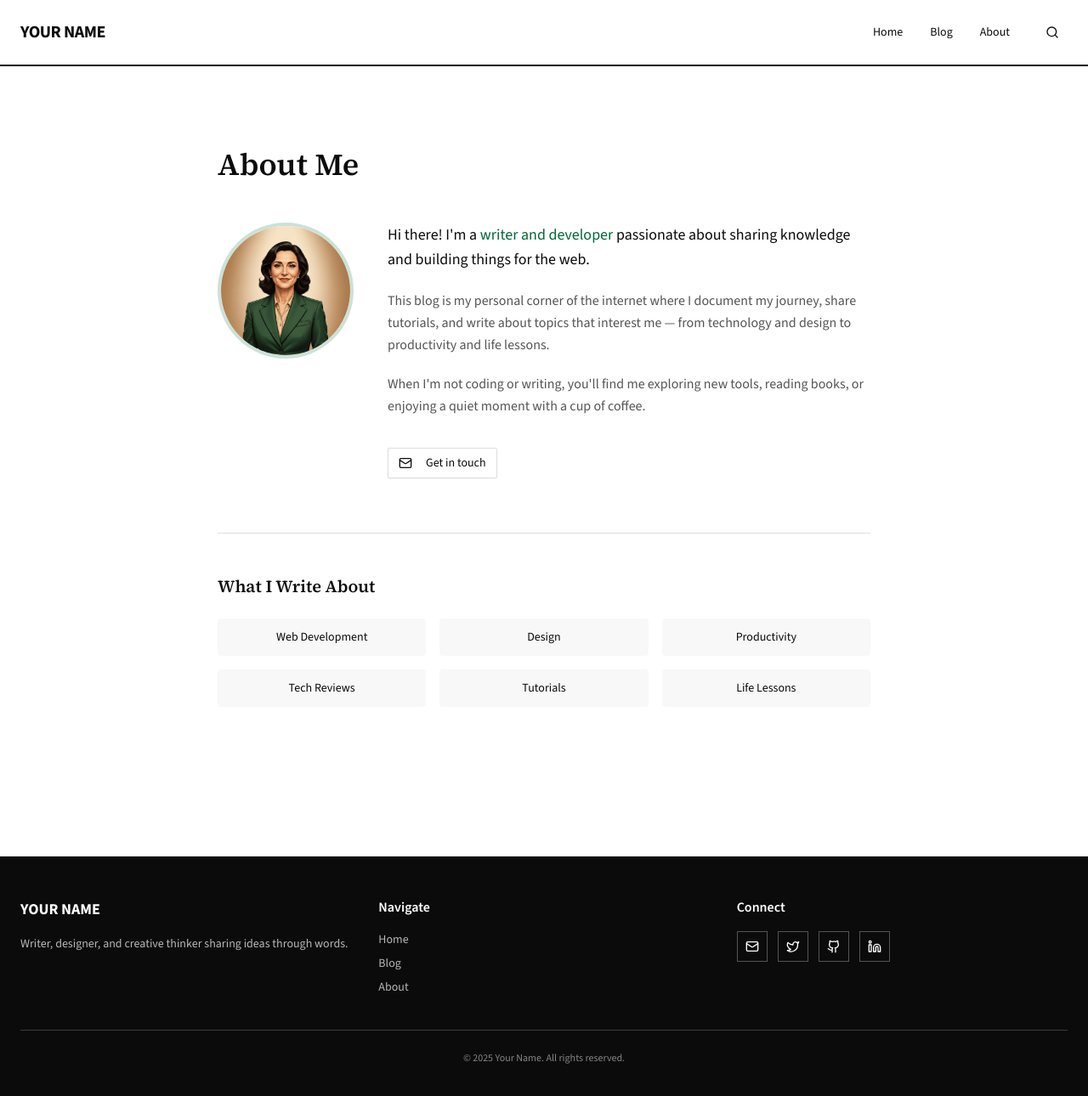
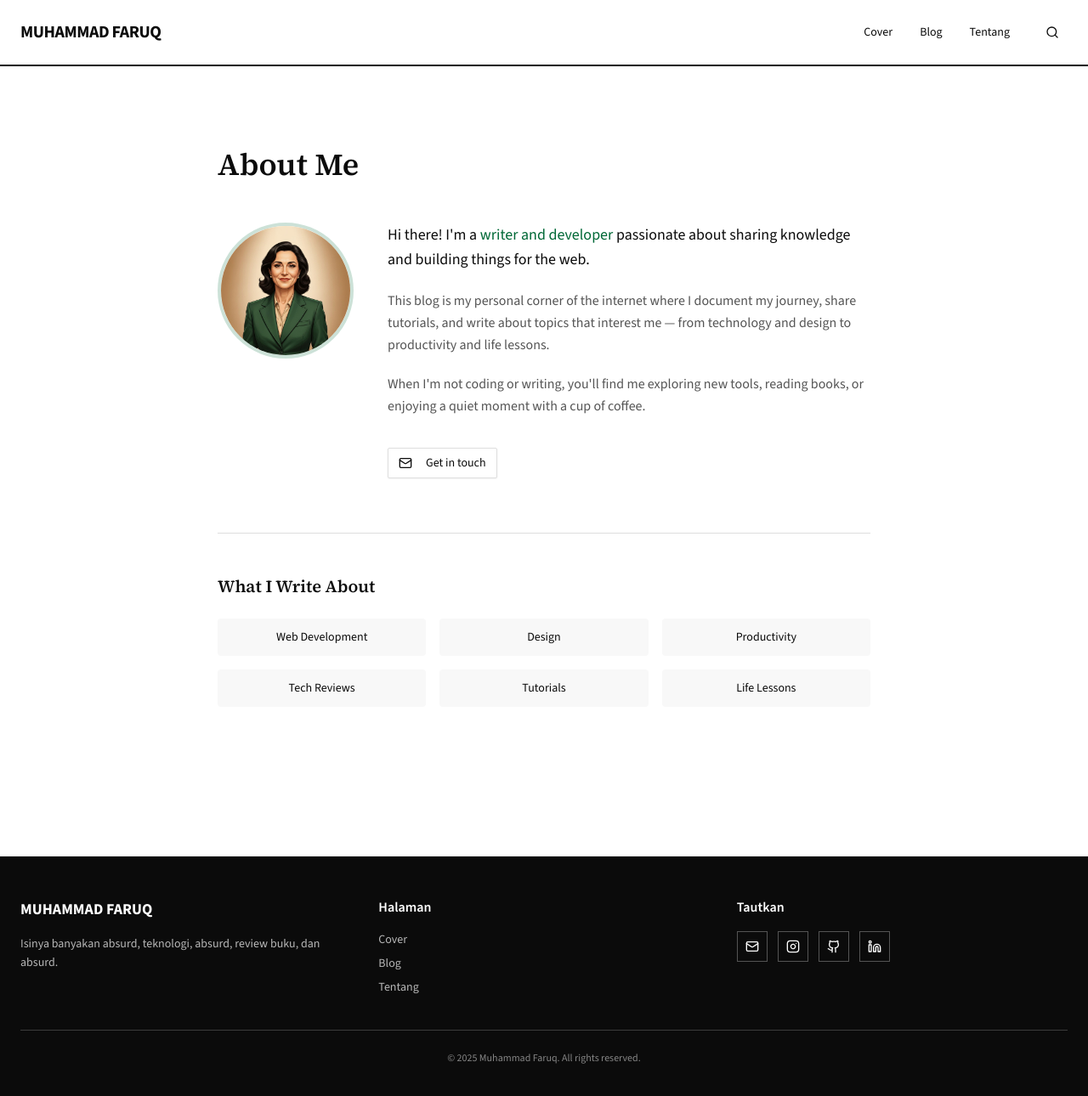
Before and after one commit to hzqula/blog, a Next.js app: page /about in a window 1280 px wide. Shown: the top 1290 px of the page at 85% size. Built offline with nearby package versions, Linux system fonts and the light colour scheme.

Commit message:
feat: modify based on real cuy

```diff
--- a/components/footer.tsx
+++ b/components/footer.tsx
@@ -1,5 +1,5 @@
-import Link from "next/link"
-import { Github, Twitter, Linkedin, Mail } from "lucide-react"
+import Link from "next/link";
+import { Github, Twitter, Linkedin, Mail, Instagram } from "lucide-react";
 
 export function Footer() {
   return (
@@ -8,48 +8,58 @@ export function Footer() {
         <div className="grid md:grid-cols-3 gap-8">
           {/* Brand */}
           <div>
-            <h3 className="font-bold text-lg uppercase mb-4">Your Name</h3>
+            <h3 className="font-bold text-lg uppercase mb-4">Muhammad Faruq</h3>
             <p className="text-background/70 text-sm leading-relaxed">
-              Writer, designer, and creative thinker sharing ideas through words.
+              Isinya banyakan absurd, teknologi, absurd, review buku, dan
+              absurd.
             </p>
           </div>
 
           {/* Quick Links */}
           <div>
-            <h4 className="font-semibold mb-4">Navigate</h4>
+            <h4 className="font-semibold mb-4">Halaman</h4>
             <nav className="flex flex-col gap-2">
-              <Link href="/" className="text-sm text-background/70 hover:text-background transition-colors">
-                Home
+              <Link
+                href="/"
+                className="text-sm text-background/70 hover:text-background transition-colors"
+              >
+                Cover
               </Link>
-              <Link href="/blog" className="text-sm text-background/70 hover:text-background transition-colors">
+              <Link
+                href="/blog"
+                className="text-sm text-background/70 hover:text-background transition-colors"
+              >
                 Blog
               </Link>
-              <Link href="/about" className="text-sm text-background/70 hover:text-background transition-colors">
-                About
+              <Link
+                href="/about"
+                className="text-sm text-background/70 hover:text-background transition-colors"
+              >
+                Tentang
               </Link>
             </nav>
           </div>
 
           {/* Contact */}
           <div>
-            <h4 className="font-semibold mb-4">Connect</h4>
+            <h4 className="font-semibold mb-4">Tautkan</h4>
             <div className="flex items-center gap-3">
               <Link
-                href="mailto:hello@example.com"
+                href="mailto:hellhzqoolao@gmail.com"
                 className="w-9 h-9 border border-background/30 flex items-center justify-center hover:border-background hover:bg-background hover:text-foreground transition-colors"
               >
                 <Mail className="h-4 w-4" />
               </Link>
               <Link
-                href="https://twitter.com"
+                href="https://instagram.com/muhammadfaruq.hz"
                 target="_blank"
                 rel="noopener noreferrer"
                 className="w-9 h-9 border border-background/30 flex items-center justify-center hover:border-background hover:bg-background hover:text-foreground transition-colors"
               >
-                <Twitter className="h-4 w-4" />
+                <Instagram className="h-4 w-4" />
               </Link>
               <Link
-                href="https://github.com"
+                href="https://github.com/hzqula"
                 target="_blank"
                 rel="noopener noreferrer"
                 className="w-9 h-9 border border-background/30 flex items-center justify-center hover:border-background hover:bg-background hover:text-foreground transition-colors"
@@ -57,7 +67,7 @@ export function Footer() {
                 <Github className="h-4 w-4" />
               </Link>
               <Link
-                href="https://linkedin.com"
+                href="https://linkedin.com/muhammad-faruq-hz"
                 target="_blank"
                 rel="noopener noreferrer"
                 className="w-9 h-9 border border-background/30 flex items-center justify-center hover:border-background hover:bg-background hover:text-foreground transition-colors"
@@ -69,9 +79,11 @@ export function Footer() {
         </div>
 
         <div className="mt-10 pt-6 border-t border-background/20 text-center">
-          <p className="text-xs text-background/50">© {new Date().getFullYear()} Your Name. All rights reserved.</p>
+          <p className="text-xs text-background/50">
+            © {new Date().getFullYear()} Muhammad Faruq. All rights reserved.
+          </p>
         </div>
       </div>
     </footer>
-  )
+  );
 }
--- a/components/header.tsx
+++ b/components/header.tsx
@@ -1,25 +1,34 @@
-import Link from "next/link"
-import { Search, Menu } from "lucide-react"
-import { Button } from "@/components/ui/button"
-import { Sheet, SheetContent, SheetTrigger } from "@/components/ui/sheet"
+import Link from "next/link";
+import { Search, Menu } from "lucide-react";
+import { Button } from "@/components/ui/button";
+import { Sheet, SheetContent, SheetTrigger } from "@/components/ui/sheet";
 
 export function Header() {
   return (
     <header className="border-b-2 border-foreground bg-background">
       <div className="container mx-auto px-6 py-5 flex items-center justify-between">
         <Link href="/" className="text-xl font-bold tracking-tight uppercase">
-          Your Name
+          Muhammad Faruq
         </Link>
 
         <nav className="hidden md:flex items-center gap-8">
-          <Link href="/" className="text-sm font-medium hover:text-primary transition-colors">
-            Home
+          <Link
+            href="/"
+            className="text-sm font-medium hover:text-primary transition-colors"
+          >
+            Cover
           </Link>
-          <Link href="/blog" className="text-sm font-medium hover:text-primary transition-colors">
+          <Link
+            href="/blog"
+            className="text-sm font-medium hover:text-primary transition-colors"
+          >
             Blog
           </Link>
-          <Link href="/about" className="text-sm font-medium hover:text-primary transition-colors">
-            About
+          <Link
+            href="/about"
+            className="text-sm font-medium hover:text-primary transition-colors"
+          >
+            Tentang
           </Link>
           <Button variant="ghost" size="icon" className="hover:text-primary">
             <Search className="h-4 w-4" />
@@ -35,13 +44,22 @@ export function Header() {
           </SheetTrigger>
           <SheetContent side="right" className="w-64">
             <nav className="flex flex-col gap-4 mt-8">
-              <Link href="/" className="text-lg font-medium hover:text-primary transition-colors">
+              <Link
+                href="/"
+                className="text-lg font-medium hover:text-primary transition-colors"
+              >
                 Home
               </Link>
-              <Link href="/blog" className="text-lg font-medium hover:text-primary transition-colors">
+              <Link
+                href="/blog"
+                className="text-lg font-medium hover:text-primary transition-colors"
+              >
                 Blog
               </Link>
-              <Link href="/about" className="text-lg font-medium hover:text-primary transition-colors">
+              <Link
+                href="/about"
+                className="text-lg font-medium hover:text-primary transition-colors"
+              >
                 About
               </Link>
             </nav>
@@ -49,5 +67,5 @@ export function Header() {
         </Sheet>
       </div>
     </header>
-  )
+  );
 }
--- a/components/hero-section.tsx
+++ b/components/hero-section.tsx
@@ -1,44 +1,52 @@
-import Link from "next/link"
-import Image from "next/image"
-import { ArrowRight } from "lucide-react"
-import { Button } from "@/components/ui/button"
+import Link from "next/link";
+import Image from "next/image";
+import { ArrowRight } from "lucide-react";
+import { Button } from "@/components/ui/button";
 
 export function HeroSection() {
   return (
     <section className="container mx-auto px-6 py-16 md:py-24">
       <div className="grid md:grid-cols-2 gap-12 items-center">
         {/* Illustration */}
-        <div className="flex justify-center md:justify-start order-1 md:order-none">
-          <div className="relative w-64 h-64 md:w-80 md:h-80">
-            <Image src="/avatar-illustration.jpg" alt="Personal illustration" fill className="object-contain" />
+        <div className="flex justify-center md:justify-start order-1 md:order-0">
+          <div className="relative w-64 h-62 md:w-lg border-2 border-foreground">
+            <Image
+              src="/avatar-illustration.png"
+              alt="Personal illustration"
+              fill
+              loading="eager"
+              className="object-contain"
+            />
           </div>
         </div>
 
         {/* Text content */}
         <div>
           <h1 className="text-3xl md:text-4xl font-serif font-semibold leading-tight mb-6">
-            Hello, I'm <span className="text-primary">Your Name</span>
+            Hai, gue <span className="text-primary">Muhammad Faruq</span>
           </h1>
           <p className="text-foreground/80 leading-relaxed mb-4 text-justify">
-            Welcome to my personal space on the internet. I write about technology, design thinking, and occasionally
-            share stories from my journey as a creative professional.
+            Ini blog baru—yang mungkin sudah nggak baru lagi pas kalian
+            baca—yang biasa gue anggap "Mesin Waktu". Di sini juga jadi tempat
+            buat latihan nulis dan baca, hehe.
           </p>
           <p className="text-foreground/80 leading-relaxed mb-8 text-justify">
-            This blog is where I document my thoughts, experiments, and lessons learned along the way. Feel free to
-            explore and connect with me.
+            Isinya tentang apapun. Di blog ini juga hanya akan disuguhkan
+            tulisan dengan font serif dan sans-serif kecuali pada{" "}
+            <span className="font-mono">teks-teks tertentu</span>.
           </p>
           <Button
             asChild
             variant="outline"
             className="group border-2 border-foreground hover:bg-foreground hover:text-background bg-transparent"
           >
-            <Link href="/blog">
-              Read My Blog
+            <Link href="/about">
+              Selengkapnya
               <ArrowRight className="ml-2 h-4 w-4 group-hover:translate-x-1 transition-transform" />
             </Link>
           </Button>
         </div>
       </div>
     </section>
-  )
+  );
 }
```
